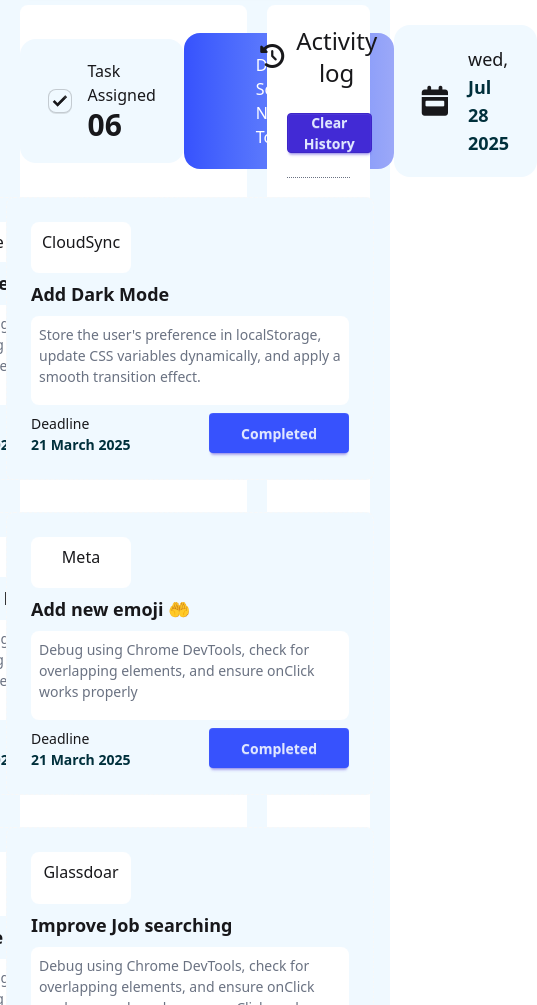
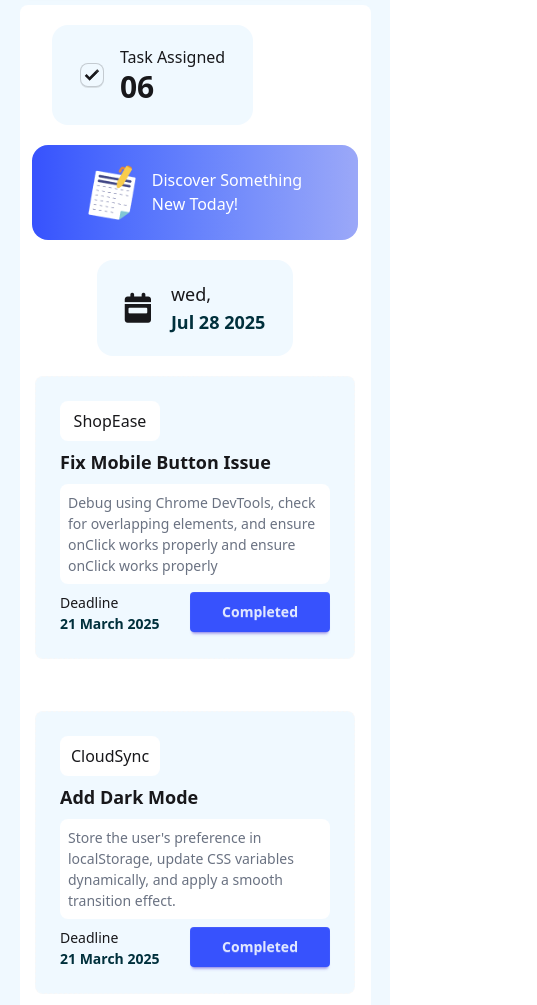
Before and after one commit to shaohggaiz/Assignment_4, a plain HTML site: page index.html in a window 390 px wide. Shown: the part 95-1100 px from the top of the page, 537 px wide, since content can reach past the window. Drawn offline with nearby package versions, Linux system fonts and the light colour scheme.

Commit message:
porject complete

```diff
--- a/index.html
+++ b/index.html
@@ -35,9 +35,9 @@
     </nav>
   </header>
   <main>
-    <div class="grid grid-cols-3 gap-5 w-[90%] mx-auto">
-      <div class="col-span-2 bg-white pt-5 rounded-lg">
-        <div class="flex justify-around items-center">
+    <div class="grid grid-cols-1 md:grid-cols-3 gap-5 w-[90%] mx-auto">
+      <div class="col-span-2 grid bg-white pt-5 rounded-lg">
+        <div class="flex gap-5 flex-wrap justify-around items-center">
           <div class="py-5 px-7 flex items-center gap-4 bg-sky-50 rounded-2xl">
             <input type="checkbox" checked="checked" class="checkbox" />
             <div>
@@ -58,9 +58,9 @@
             <p class="text-lg">wed,<br><span class="font-bold text-[#00303C]">Jul 28 2025</span></p>
           </div>
         </div>
-        <!-- card 1 -->
-        <div class="grid grid-cols-2 justify-items-center gap-y-8">
-          <div class="card mt-5 card-dash bg-sky-50 w-92">
+        <div class=" -mx-5 md:mx-0 grid gap-y-8 sm:grid-cols-2 justify-items-center">
+          <!-- card 1 -->
+          <div class="card mt-5 card-dash bg-sky-50 w-80 md:w-92">
             <div class="card-body">
               <p class="bg-white w-25 text-center text-base p-2 rounded-lg">ShopEase</p>
               <h2 class="card-title">Fix Mobile Button Issue</h2>
@@ -77,7 +77,7 @@
             </div>
           </div>
           <!-- card 2 -->
-          <div class="card card-dash mt-5 bg-sky-50 w-92">
+          <div class="card card-dash mt-5 bg-sky-50 w-80 md:w-92">
             <div class="card-body">
               <p class="bg-white w-25 text-center text-base p-2 rounded-lg">CloudSync</p>
               <h2 class="card-title">Add Dark Mode</h2>
@@ -93,7 +93,7 @@
             </div>
           </div>
           <!-- card 3 -->
-          <div class="card card-dash bg-sky-50 w-92">
+          <div class="card card-dash bg-sky-50 w-80 md:w-92">
             <div class="card-body">
               <p class="bg-white w-25 text-center text-base p-2 rounded-lg">SwiftPay</p>
               <h2 class="card-title">Optimize Home page </h2>
@@ -110,7 +110,7 @@
             </div>
           </div>
           <!-- card 4 -->
-          <div class="card card-dash bg-sky-50 w-92">
+          <div class="card card-dash bg-sky-50 w-80 md:w-92">
             <div class="card-body">
               <p class="bg-white w-25 text-center text-base p-2 rounded-lg">Meta</p>
               <h2 class="card-title">Add new emoji 🤲</h2>
@@ -126,7 +126,7 @@
             </div>
           </div>
           <!-- card 5 -->
-          <div class="card card-dash bg-sky-50 w-92">
+          <div class="card card-dash bg-sky-50 w-80 md:w-92">
             <div class="card-body">
               <p class="bg-white w-25 text-center text-base p-2 rounded-lg">Google LLC</p>
               <h2 class="card-title">Integrate OpenAI API </h2>
@@ -143,7 +143,7 @@
             </div>
           </div>
           <!-- clard 6 -->
-          <div class="card card-dash bg-sky-50 w-92">
+          <div class="card card-dash bg-sky-50 w-80 md:w-92">
             <div class="card-body">
               <p class="bg-white w-25 text-center text-base p-2 rounded-lg">Glassdoar</p>
               <h2 class="card-title">Improve Job searching </h2>
@@ -162,7 +162,7 @@
         </div>
       </div>
       <!-- aside -->
-      <aside class="bg-white p-5 rounded-lg">
+      <aside class="bg-white md:w-full w-[430px] mx-auto p-5 rounded-lg">
         <div class=" border-b border-dotted border-gray-500 pb-6 w-full  m-auto w-70 text-center items-center">
           <div class="flex gap-3 justify-center items-center pb-6">
             <p><i class="text-2xl  fa-solid fa-clock-rotate-left"></i></p>
--- a/script.js
+++ b/script.js
@@ -7,13 +7,11 @@ let history = document.querySelector('.history');
 let randomeColor = document.querySelector('#randomeColor');
 for(let i of btn) {
     i.addEventListener('click', (e)=> {
-        console.log(i)
         i.setAttribute('disabled', 'disabled');
         alert('Bord updated Successful')
         let event = e.target.parentElement.previousElementSibling.previousElementSibling.innerText
         // alert(event)
         let paragaraph = `You have completed the task ${event} at ${updateClock()}`
-        console.log(paragaraph)
         discript.innerHTML +=  `
         <p>
         ${paragaraph}
```
